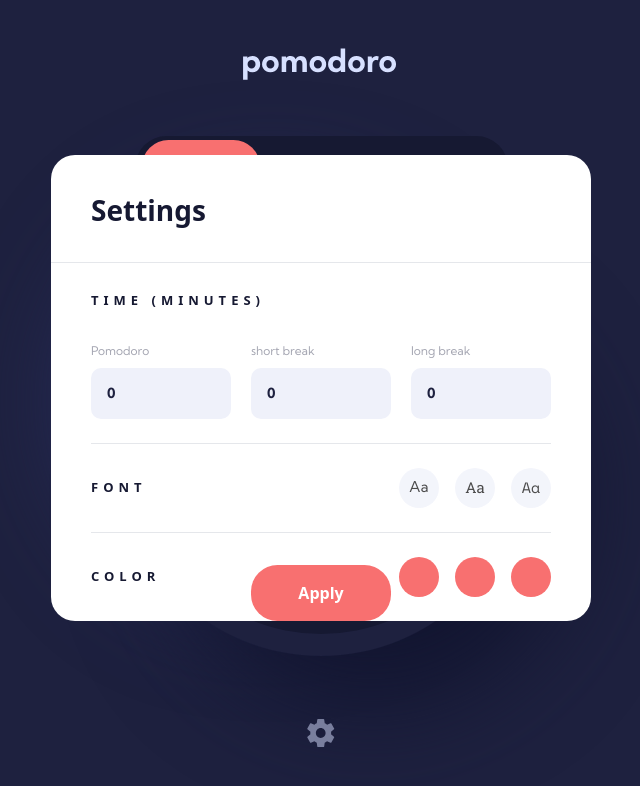
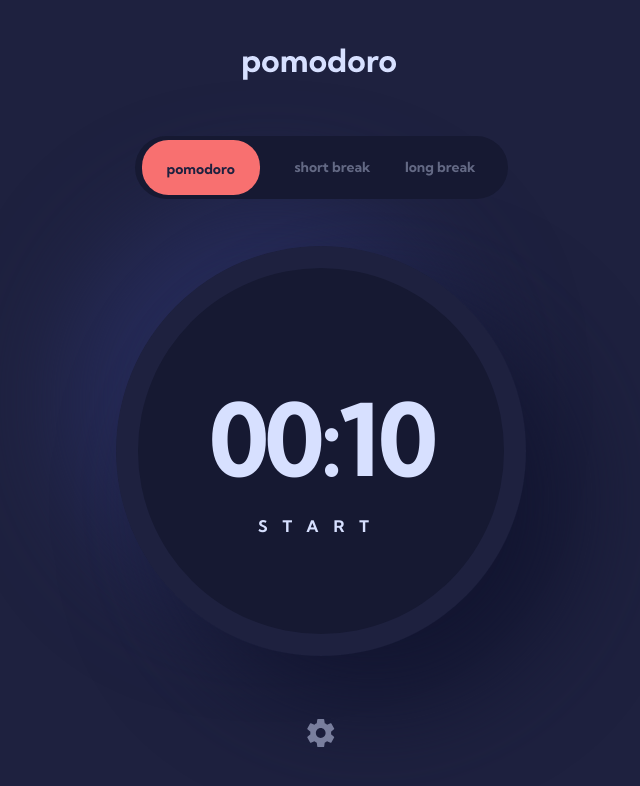
Before and after one commit to anritsetskhla10/Pomodoro-App, a React (Vite) app: page / in a window 1280 px wide. Shown: the top 786 px of the page, without its empty margins (319-959 px from the left). Built offline with nearby package versions, Linux system fonts and the light colour scheme.

Commit message:
add states

```diff
--- a/package.json
+++ b/package.json
@@ -10,6 +10,7 @@
     "preview": "vite preview"
   },
   "dependencies": {
+    "caniuse-lite": "^1.0.30001692",
     "react": "^18.3.1",
     "react-dom": "^18.3.1"
   },
--- a/src/App.tsx
+++ b/src/App.tsx
@@ -3,9 +3,12 @@ import Settings from './components/Settings';
 
 function App() {
 
-  const totalDuration = 10;
-  const [time, setTime] = useState(totalDuration);
   const [isPaused, setIsPaused] = useState(true);
+  const [isSettingsOpen, setIsSettingsOpen] = useState(false);
+  const [pomodoro, setPomodoro] = useState(10);
+  const [shortBreak, setShortBreak] = useState(5);
+  const [longBreak, setLongBreak] = useState(15);
+  const [time, setTime] = useState(pomodoro);
 
   useEffect(() => {
     let interval: number;
@@ -24,7 +27,7 @@ function App() {
     setIsPaused((prevState) => !prevState);
   };
 
-  const strokeDashoffset = (283 - ((totalDuration - time) / totalDuration) * 283).toFixed(2);
+  const strokeDashoffset = (283 - ((pomodoro - time) / pomodoro) * 283).toFixed(2);
 
   return (
     <div className="flex flex-col items-center pt-[48px] pb-[56px]">
@@ -32,17 +35,27 @@ function App() {
         <img src="/images/logo.svg" alt="logo" />
       </div>
       <div className="w-[373px] h-[63px] mb-[47px] px-[7px] py-[8px] rounded-[31.5px] bg-[#161932] flex items-center justify-between z-20">
-        <button className="btn">pomodoro</button>
-        <button className="btnDef">short break</button>
-        <button className="btnDef mr-[25px]">long break</button>
+        <button className="btn" onClick={() => setTime(shortBreak)}>pomodoro</button>
+        <button className="btnDef" onClick={() => setTime(shortBreak)}>short break</button>
+        <button className="btnDef mr-[25px]" onClick={() => setTime(longBreak)}>long break</button>
       </div>
       <div className="oval mb-[63px]">
         <div className="oval2">
           <div className="circle center relative" onClick={togglePause}>
             <svg className="absolute w-full h-full origin-center -rotate-90" viewBox="0 0 100 100" >
-              <circle className="text-transparent" strokeWidth="5" stroke="currentColor" fill="transparent" r="45" cx="50" cy="50"/>
-              <circle className="text-modeColors-color1" strokeWidth="5" stroke="currentColor" fill="transparent" r="45" cx="50" cy="50"
-              strokeDasharray="283" strokeDashoffset={strokeDashoffset} strokeLinecap="round" />
+              <circle className="text-transparent" strokeWidth="5" stroke="currentColor" fill="transparent" r="45" cx="50" cy="50" />
+              <circle
+                className="text-modeColors-color1"
+                strokeWidth="5"
+                stroke="currentColor"
+                fill="transparent"
+                r="45"
+                cx="50"
+                cy="50"
+                strokeDasharray="283"
+                strokeDashoffset={strokeDashoffset}
+                strokeLinecap="round"
+              />
             </svg>
             <h1 className="fontMain z-10">
               {minutes.toString().padStart(2, '0')}:{seconds.toString().padStart(2, '0')}
@@ -53,8 +66,12 @@ function App() {
           </div>
         </div>
       </div>
-        <img src="/images/icon-settings.svg" alt="settings icon" />
-        <Settings/>
+      <img
+        src="/images/icon-settings.svg"
+        alt="settings icon"
+        onClick={() => setIsSettingsOpen(!isSettingsOpen)}
+      />
+      {isSettingsOpen && <Settings setPomodoro={setPomodoro} setShortBreak={setShortBreak} setLongBreak={setLongBreak} />}
     </div>
   );
 }
--- a/src/components/Input.tsx
+++ b/src/components/Input.tsx
@@ -1,10 +1,11 @@
-function Input() {
+function Input({ onChange }: { onChange?: (event: React.ChangeEvent<HTMLInputElement>) => void }) {
   return (
     <input
       type="number"
       className="w-[140px] rounded-[10px] bg-[#eff1fa] py-[15px] px-4 text-[14px] font-bold text-textColors-darkGray
       placeholder:text-[14px] placeholder:font-bold placeholder:text-[#1e213f]"
       placeholder="0"
+      onChange={onChange}
     />
   );
 }
--- a/src/components/Settings.tsx
+++ b/src/components/Settings.tsx
@@ -1,26 +1,44 @@
-import ColorBtn from "./ColorBtn"
-import Input from "./Input"
-import Label from "./Label"
+import ColorBtn from "./ColorBtn";
+import Input from "./Input";
+import Label from "./Label";
 
-function Settings() {
+type SettingsProps = {
+  setShortBreak: (value: number) => void,
+  setLongBreak: (value: number) => void ,
+  setPomodoro: (value: number) => void
+}
+
+function Settings({ setShortBreak, setLongBreak, setPomodoro }: SettingsProps) {
+
+  const handlePomodoroChange = (event: React.ChangeEvent<HTMLInputElement>) => {
+    setPomodoro(Number(event.target.value));
+  };
+
+  const handleShortBreakChange = (event: React.ChangeEvent<HTMLInputElement>) => {
+    setShortBreak(Number(event.target.value));
+  };
+
+  const handleLongBreakChange = (event: React.ChangeEvent<HTMLInputElement>) => {
+    setLongBreak(Number(event.target.value));
+  };
+
   return (
     <div className=" bg-white pt-[34px]  rounded-3xl absolute z-50 top-[155px] ">
-      <div className="flex flex-col relative">
         <h2 className="text-[28px] font-bold text-[#161932] mb-[31px] px-[40px]">Settings</h2>
         <hr className="h-[1px] w-full bg-[#e3e1e1]"/>
         <h4 className="text-[13px] font-bold text-[#161932] mt-[28px] mb-[31px] px-[40px] tracking-[5px]">TIME (MINUTES)</h4>
         <div className="flex gap-5 px-10 mb-6">
           <Label>
               <span className="opacity-40">Pomodoro</span>
-              <Input></Input>
+              <Input onChange={handlePomodoroChange}></Input>
           </Label>
           <Label>
               <span className="opacity-40">short break</span>
-              <Input></Input>
+              <Input onChange={handleShortBreakChange}></Input>
           </Label>
           <Label>
           <span className="opacity-40">long break</span>
-              <Input></Input>
+              <Input onChange={handleLongBreakChange}></Input>
           </Label>
         </div>
         <hr  className="h-[1px] w-[460px] self-center bg-[#e3e1e1] "/>
@@ -34,17 +52,18 @@ function Settings() {
         </div>
         <hr  className="h-[1px] w-[460px] self-center bg-[#e3e1e1] "/>
         <div className="flex justify-between items-center px-10 my-6">
-        <h4 className="text-[13px] font-bold text-[#161932]   tracking-[5px]">COLOR</h4>
+          <h4 className="text-[13px] font-bold text-[#161932]   tracking-[5px]">COLOR</h4>
           <div className="flex gap-4">
               <ColorBtn  />
               <ColorBtn  />
               <ColorBtn  />
           </div>
         </div>
-        <button className="absolute bottom-0 self-center top-[100%] rounded-[26.5px]
-        bg-[#f87070] px-[47px] py-4 font-bold text-[16px] text-[#fff]">Apply</button>
+        <button className="self-center rounded-[26.5px]
+        bg-[#f87070] px-[47px] py-4 mb-[-28px] font-bold text-[16px] text-[#fff]">
+          Apply
+        </button>
       </div>
-    </div>
   )
 }
 
--- a/src/index.css
+++ b/src/index.css
@@ -44,7 +44,7 @@ body {
   }
 
   .FontBtnDef{
-    @apply w-10 h-10 rounded-[50%] bg-[#eff1fa] text-[15px] font-normal opacity-70
+    @apply w-10 h-10 rounded-[50%] bg-[#eff1fa] text-[15px] font-normal focus:bg-black focus:text-white;
   }
 
 }
```
Also changed, not shown: src/constants/constant.ts (added), 1 other file (tests, documents, lock files or other folders).
